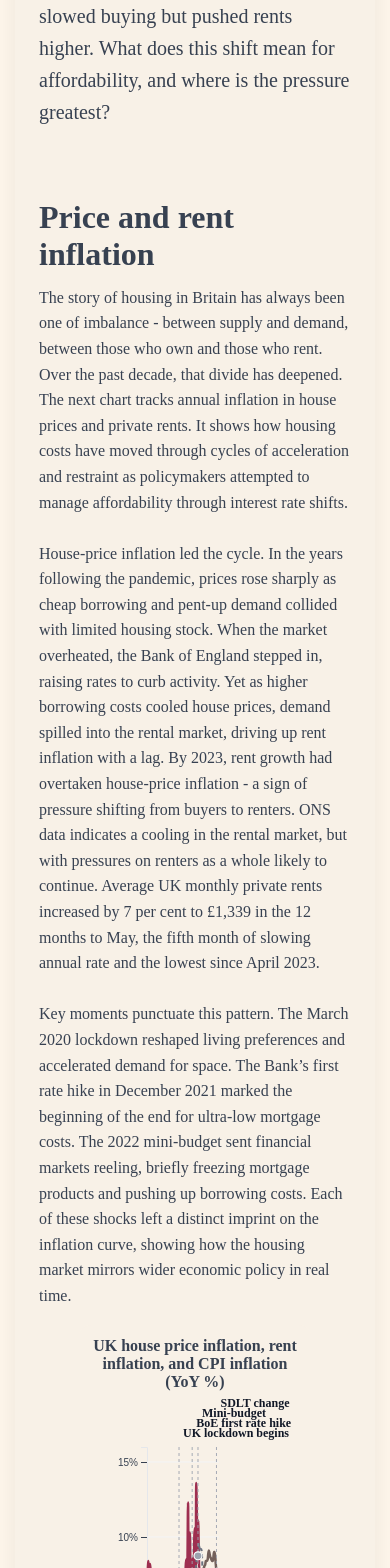
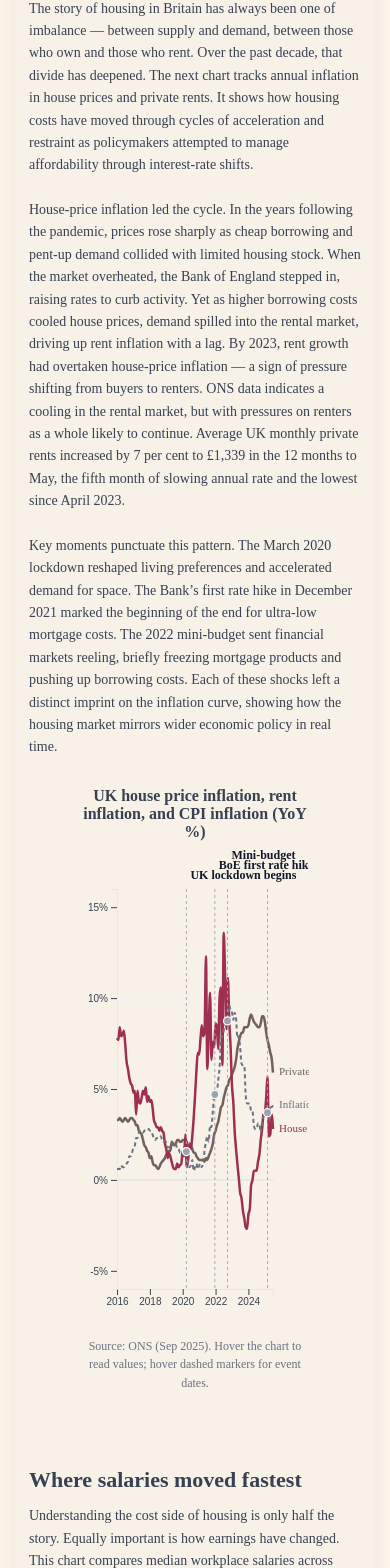
Before and after one commit to victoriaehrlich/london-housing, a React (Vite) app: page / in a window 390 px wide. Shown: the part 412-1980 px from the top of the page. Built offline with nearby package versions, Linux system fonts and the light colour scheme.

Commit message:
Responsive tweaks: inflation + dumbbell + mobile CSS

```diff
--- a/src/App.jsx
+++ b/src/App.jsx
@@ -18,9 +18,11 @@ export default function App() {
         padding: "6vh 2vw",
       }}
     >
+      {/* 🧱 Outer content card — mobile styles will pick this up */}
       <div
+        className="card"
         style={{
-          width: "clamp(360px, 90vw, 1100px)",
+          width: "clamp(360px, 90vw, 1200px)",
           margin: "0 auto",
           background: "#f8f1e7",
           borderRadius: 10,
@@ -28,8 +30,9 @@ export default function App() {
           padding: "24px 24px",
         }}
       >
-        {/*  Title + Intro  */}
+        {/* --- Title + Intro --- */}
         <section
+          className="section"
           style={{
             marginBottom: "6vh",
             color: "#1f2937",
@@ -67,32 +70,20 @@ export default function App() {
           </div>
         </section>
 
-        {/*  Section: Inflation chart  */}
-        <section style={{ margin: "6vh 0", color: "#374151" }}>
+        {/* --- Section: Inflation chart --- */}
+        <section className="section" style={{ margin: "6vh 0", color: "#374151" }}>
           <div style={{ maxWidth: TEXT_MAX, margin: "0 auto" }}>
-            <h2
-              style={{
-                fontSize: 32,
-                marginBottom: 12,
-                textAlign: "left",
-              }}
-            >
+            <h2 style={{ fontSize: 32, marginBottom: 12, textAlign: "left" }}>
               Price and rent inflation
             </h2>
 
-            <p
-              style={{
-                lineHeight: 1.6,
-                textAlign: "left",
-                margin: 0,
-              }}
-            >
-              The story of housing in Britain has always been one of imbalance - between
+            <p style={{ lineHeight: 1.6, textAlign: "left", margin: 0 }}>
+              The story of housing in Britain has always been one of imbalance — between
               supply and demand, between those who own and those who rent. Over the past
               decade, that divide has deepened. The next chart tracks annual inflation in
               house prices and private rents. It shows how housing costs have moved through
               cycles of acceleration and restraint as policymakers attempted to manage
-              affordability through interest rate shifts.
+              affordability through interest-rate shifts.
               <br />
               <br />
               House-price inflation led the cycle. In the years following the pandemic,
@@ -100,11 +91,11 @@ export default function App() {
               limited housing stock. When the market overheated, the Bank of England stepped
               in, raising rates to curb activity. Yet as higher borrowing costs cooled house
               prices, demand spilled into the rental market, driving up rent inflation with
-              a lag. By 2023, rent growth had overtaken house-price inflation - a sign of
-              pressure shifting from buyers to renters. ONS data indicates a cooling in the rental
-              market, but with pressures on renters as a whole likely to continue. Average UK
-              monthly private rents increased by 7 per cent to £1,339 in the 12 months to May,
-              the fifth month of slowing annual rate and the lowest since April 2023.
+              a lag. By 2023, rent growth had overtaken house-price inflation — a sign of
+              pressure shifting from buyers to renters. ONS data indicates a cooling in the
+              rental market, but with pressures on renters as a whole likely to continue.
+              Average UK monthly private rents increased by 7 per cent to £1,339 in the 12 months
+              to May, the fifth month of slowing annual rate and the lowest since April 2023.
               <br />
               <br />
               Key moments punctuate this pattern. The March 2020 lockdown reshaped living
@@ -117,37 +108,24 @@ export default function App() {
             </p>
           </div>
 
-          <div style={{ maxWidth: CHART_MAX, margin: "12px auto 0" }}>
+          <div style={{ maxWidth: "100%", margin: "12px auto 0" }}>
             <InflationYoYTwoSeries />
           </div>
         </section>
 
-        {/*  Section: Salary Dumbbell  */}
-        <section style={{ margin: "6vh 0", color: "#374151" }}>
+        {/* --- Section: Salary Dumbbell --- */}
+        <section className="section" style={{ margin: "6vh 0", color: "#374151" }}>
           <div style={{ maxWidth: TEXT_MAX, margin: "0 auto" }}>
-            <h2
-              style={{
-                fontSize: 28,
-                marginBottom: 12,
-                textAlign: "left",
-              }}
-            >
+            <h2 style={{ fontSize: 28, marginBottom: 12, textAlign: "left" }}>
               Where salaries moved fastest
             </h2>
 
-            <p
-              style={{
-                lineHeight: 1.6,
-                textAlign: "left",
-                margin: 0,
-              }}
-            >
+            <p style={{ lineHeight: 1.6, textAlign: "left", margin: 0 }}>
               Understanding the cost side of housing is only half the story. Equally
               important is how earnings have changed. This chart compares median workplace
               salaries across London’s boroughs between 2022 and 2024. Over that period, the
-              average borough saw a 13 per cent rise in pay - an increase roughly in line with
-              cumulative inflation at its peak, but one that masks striking local
-              disparities.
+              average borough saw a 13 per cent rise in pay — roughly in line with cumulative
+              inflation at its peak, but one that masks striking local disparities.
               <br />
               <br />
               In some areas, wage growth outpaced inflation, offering a modest cushion
@@ -160,40 +138,28 @@ export default function App() {
               The connection between income and housing is critical. When house-price
               inflation slows but rents climb, stagnant wages can push more households into
               financial strain. By visualising salary growth before mapping affordability,
-              we reveal the underlying tension between income and cost - a prelude to the next
-              chart.
+              we reveal the underlying tension between income and cost — a prelude to the
+              next chart.
             </p>
           </div>
 
-          <div style={{ maxWidth: CHART_MAX, margin: "12px auto 0" }}>
+          <div style={{ maxWidth: "100%", margin: "12px auto 0" }}>
             <SalaryDumbbell fromYear={2022} toYear={2024} />
           </div>
         </section>
 
-        {/*  Section: London intro  */}
-        <section style={{ margin: "6vh 0", color: "#374151" }}>
+        {/* --- Section: London intro --- */}
+        <section className="section" style={{ margin: "6vh 0", color: "#374151" }}>
           <div style={{ maxWidth: TEXT_MAX, margin: "0 auto" }}>
-            <h2
-              style={{
-                fontSize: 28,
-                marginBottom: 12,
-                textAlign: "left",
-              }}
-            >
+            <h2 style={{ fontSize: 28, marginBottom: 12, textAlign: "left" }}>
               Zooming in on London
             </h2>
 
-            <p
-              style={{
-                lineHeight: 1.6,
-                textAlign: "left",
-                margin: 0,
-              }}
-            >
+            <p style={{ lineHeight: 1.6, textAlign: "left", margin: 0 }}>
               At the national level, housing trends can seem abstract. But at the city
               scale, the consequences are tangible. London’s boroughs offer a detailed
               snapshot of where affordability pressure is most acute. The heatmap below
-              compares each borough’s affordability ratio - the relationship between median
+              compares each borough’s affordability ratio — the relationship between median
               house price and local earnings.
               <br />
               <br />
@@ -212,8 +178,8 @@ export default function App() {
           </div>
         </section>
 
-        {/*  Section: London Heatmap  */}
-        <div style={{ maxWidth: CHART_MAX, margin: "12px auto 0" }}>
+        {/* --- Section: London Heatmap --- */}
+        <div style={{ maxWidth: "100%", margin: "12px auto 0" }}>
           <LondonHeatmap />
         </div>
       </div>
--- a/src/charts/InflationYoYTwoSeries.jsx
+++ b/src/charts/InflationYoYTwoSeries.jsx
@@ -32,10 +32,11 @@ export default function InflationYoYTwoSeries() {
   // Responsive size from container
   const cw = useContainerSize(wrapRef, 840);
   const isSmall = cw < 520;
+
   const DIMS = {
     w: cw,
-    h: isSmall ? 420 : 700,
-    m: { t: 48, r: isSmall ? 80 : 120, b: isSmall ? 42 : 60, l: isSmall ? 56 : 80 },
+    h: isSmall ? 480 : 700,                  // a touch taller on phones
+   m: { t: 40, r: isSmall ? 36 : 100, b: 40, l: isSmall ? 36 : 80 }, // tighter side margins on phones
   };
 
   // ---- Load & join datasets ----
@@ -123,8 +124,8 @@ export default function InflationYoYTwoSeries() {
       .nice()
       .range([DIMS.h - DIMS.m.b, DIMS.m.t]);
 
-    const bottomTicks = isSmall ? 5 : 7;
-    const leftTicks   = isSmall ? 5 : 7;
+    const bottomTicks = isSmall ? 4 : 7;
+    const leftTicks   = isSmall ? 4 : 7;
 
     // Axes
     svg.append("g")
@@ -322,7 +323,7 @@ export default function InflationYoYTwoSeries() {
         UK house price inflation, rent inflation, and CPI inflation (YoY %)
       </figcaption>
 
-      <div ref={wrapRef} style={{ position: "relative" }}>
+      <div ref={wrapRef} style={{ position: "relative", width: "100%" }}>
         <svg ref={ref} />
         <div
           id="hpi-tooltip"
--- a/src/charts/SalaryDumbbell.jsx
+++ b/src/charts/SalaryDumbbell.jsx
@@ -1,11 +1,10 @@
 // src/charts/SalaryDumbbell.jsx
 import React from "react";
 import * as d3 from "d3";
+import { useContainerSize } from "../hooks/useContainerSize";
 
 const prefix = import.meta.env.BASE_URL;
-
 const CSV_URL = `${prefix}ldn_salary_growth.csv`; // rows where Metric = "salary"
-const DIMS = { w: 1100, h: 900, m: { t: 40, r: 160, b: 50, l: 260 } };
 
 function parsePounds(v) {
   if (v == null) return NaN;
@@ -15,10 +14,21 @@ function parsePounds(v) {
 }
 
 export default function SalaryDumbbell({ fromYear = 2022, toYear = 2024 }) {
+  const wrapRef = React.useRef(null);
   const svgRef = React.useRef(null);
   const tipRef = React.useRef(null);
   const [rows, setRows] = React.useState([]);
   const [err, setErr] = React.useState("");
+
+  // Track container width for responsiveness
+  const cw = useContainerSize(wrapRef, 840);
+  const isSmall = cw < 480;
+
+  const DIMS = {
+    w: cw,
+    h: isSmall ? 560 : 900,
+    m: { t: 32, r: isSmall ? 100 : 160, b: 40, l: isSmall ? 120 : 260 },
+  };
 
   // Load + prep
   React.useEffect(() => {
@@ -28,7 +38,8 @@ export default function SalaryDumbbell({ fromYear = 2022, toYear = 2024 }) {
         const salaryRows = raw.filter(
           (r) => String(r.Metric ?? r.metric ?? "").toLowerCase() === "salary"
         );
-        const fy = String(fromYear), ty = String(toYear);
+        const fy = String(fromYear),
+          ty = String(toYear);
 
         const data = salaryRows
           .map((r) => {
@@ -66,7 +77,12 @@ export default function SalaryDumbbell({ fromYear = 2022, toYear = 2024 }) {
       .style("display", "block");
 
     if (err) {
-      svg.append("text").attr("x", 20).attr("y", 40).attr("fill", "crimson").text(err);
+      svg
+        .append("text")
+        .attr("x", 20)
+        .attr("y", 40)
+        .attr("fill", "crimson")
+        .text(err);
       return;
     }
     if (!rows.length) {
@@ -75,14 +91,16 @@ export default function SalaryDumbbell({ fromYear = 2022, toYear = 2024 }) {
     }
 
     const names = rows.map((d) => d.name);
-    const y = d3.scaleBand()
+    const y = d3
+      .scaleBand()
       .domain(names)
       .range([DIMS.m.t, DIMS.h - DIMS.m.b])
       .padding(0.4);
 
     const xs = rows.flatMap((d) => [d.a, d.b]);
     const [minX, maxX] = d3.extent(xs);
-    const x = d3.scaleLinear()
+    const x = d3
+      .scaleLinear()
       .domain([
         Math.floor((minX ?? 0) * 0.95),
         Math.ceil((maxX ?? 1) * 1.05),
@@ -94,23 +112,31 @@ export default function SalaryDumbbell({ fromYear = 2022, toYear = 2024 }) {
     const fmtSigned = d3.format("+,.0f");
 
     // Axes
-    svg.append("g")
+    svg
+      .append("g")
       .attr("transform", `translate(0,${DIMS.h - DIMS.m.b})`)
-      .call(d3.axisBottom(x).ticks(6).tickFormat((d) => `£${fmtGBP(d)}`))
+      .call(
+        d3
+          .axisBottom(x)
+          .ticks(isSmall ? 4 : 6)
+          .tickFormat((d) => `£${fmtGBP(d)}`)
+      )
       .select(".domain")
       .attr("stroke", "#e5e7eb");
 
-    svg.append("g")
+    svg
+      .append("g")
       .attr("transform", `translate(${DIMS.m.l},0)`)
       .call(d3.axisLeft(y))
       .select(".domain")
       .attr("stroke", "#e5e7eb");
 
     // Grid
-    svg.append("g")
+    svg
+      .append("g")
       .attr("stroke", "#f3f4f6")
       .selectAll("line")
-      .data(x.ticks(6))
+      .data(x.ticks(isSmall ? 4 : 6))
       .join("line")
       .attr("x1", (d) => x(d))
       .attr("x2", (d) => x(d))
@@ -118,20 +144,25 @@ export default function SalaryDumbbell({ fromYear = 2022, toYear = 2024 }) {
       .attr("y2", DIMS.h - DIMS.m.b);
 
     // Row groups
-    const gRows = svg.append("g")
+    const gRows = svg
+      .append("g")
       .selectAll("g.row")
       .data(rows)
       .join("g")
       .attr("class", "row")
-      .attr("transform", (d) => `translate(0, ${y(d.name) + y.bandwidth() / 2})`);
+      .attr(
+        "transform",
+        (d) => `translate(0, ${y(d.name) + y.bandwidth() / 2})`
+      );
 
     const baseStroke = "#cbd5e1";
     const hiStroke = "#73605b";
     const cA = "#94a3b8";
     const cB = "#9e2f50";
 
-    // Visible connector
-    gRows.append("line")
+    // Connector lines
+    gRows
+      .append("line")
       .attr("class", "connector")
       .attr("x1", (d) => x(d.a))
       .attr("x2", (d) => x(d.b))
@@ -140,8 +171,9 @@ export default function SalaryDumbbell({ fromYear = 2022, toYear = 2024 }) {
       .attr("stroke", baseStroke)
       .attr("stroke-width", 2);
 
-    // Wide hitline for hover (over the connector only)
-    gRows.append("line")
+    // Wide invisible hover area
+    gRows
+      .append("line")
       .attr("class", "hitline")
       .attr("x1", (d) => x(d.a))
       .attr("x2", (d) => x(d.b))
@@ -156,7 +188,7 @@ export default function SalaryDumbbell({ fromYear = 2022, toYear = 2024 }) {
         g.selectAll(".dotA,.dotB").attr("r", 6.5);
         showTip(event, d);
       })
-      .on("mousemove", function (event, d) { showTip(event, d); })
+      .on("mousemove", (event, d) => showTip(event, d))
       .on("mouseleave", function () {
         const g = d3.select(this.parentNode);
         g.select(".connector").attr("stroke", baseStroke).attr("stroke-width", 2);
@@ -165,48 +197,49 @@ export default function SalaryDumbbell({ fromYear = 2022, toYear = 2024 }) {
       });
 
     // Dots
-    gRows.append("circle")
+    const dotEvents = {
+      mouseenter(event, d) {
+        const g = d3.select(this.parentNode);
+        g.select(".connector").attr("stroke", hiStroke).attr("stroke-width", 3);
+        g.selectAll(".dotA,.dotB").attr("r", 6.5);
+        showTip(event, d);
+      },
+      mousemove(event, d) {
+        showTip(event, d);
+      },
+      mouseleave() {
+        const g = d3.select(this.parentNode);
+        g.select(".connector").attr("stroke", baseStroke).attr("stroke-width", 2);
+        g.selectAll(".dotA,.dotB").attr("r", 5);
+        hideTip();
+      },
+    };
+
+    gRows
+      .append("circle")
       .attr("class", "dotA")
       .attr("cx", (d) => x(d.a))
       .attr("cy", 0)
       .attr("r", 5)
       .attr("fill", cA)
-      .on("mouseenter", function (event, d) {
-        const g = d3.select(this.parentNode);
-        g.select(".connector").attr("stroke", hiStroke).attr("stroke-width", 3);
-        g.selectAll(".dotA,.dotB").attr("r", 6.5);
-        showTip(event, d);
-      })
-      .on("mousemove", function (event, d) { showTip(event, d); })
-      .on("mouseleave", function () {
-        const g = d3.select(this.parentNode);
-        g.select(".connector").attr("stroke", baseStroke).attr("stroke-width", 2);
-        g.selectAll(".dotA,.dotB").attr("r", 5);
-        hideTip();
-      });
+      .on("mouseenter", dotEvents.mouseenter)
+      .on("mousemove", dotEvents.mousemove)
+      .on("mouseleave", dotEvents.mouseleave);
 
-    gRows.append("circle")
+    gRows
+      .append("circle")
       .attr("class", "dotB")
       .attr("cx", (d) => x(d.b))
       .attr("cy", 0)
       .attr("r", 5)
       .attr("fill", cB)
-      .on("mouseenter", function (event, d) {
-        const g = d3.select(this.parentNode);
-        g.select(".connector").attr("stroke", hiStroke).attr("stroke-width", 3);
-        g.selectAll(".dotA,.dotB").attr("r", 6.5);
-        showTip(event, d);
-      })
-      .on("mousemove", function (event, d) { showTip(event, d); })
-      .on("mouseleave", function () {
-        const g = d3.select(this.parentNode);
-        g.select(".connector").attr("stroke", baseStroke).attr("stroke-width", 2);
-        g.selectAll(".dotA,.dotB").attr("r", 5);
-        hideTip();
-      });
+      .on("mouseenter", dotEvents.mouseenter)
+      .on("mousemove", dotEvents.mousemove)
+      .on("mouseleave", dotEvents.mouseleave);
 
-    // On-chart change labels
-    gRows.append("text")
+    // Change labels
+    gRows
+      .append("text")
       .attr("class", "delta")
       .attr("x", (d) => x(Math.max(d.a, d.b)) + 8)
       .attr("y", 0)
@@ -215,7 +248,7 @@ export default function SalaryDumbbell({ fromYear = 2022, toYear = 2024 }) {
       .attr("fill", "#0f172a")
       .text((d) => `£${fmtSigned(d.diff)}`);
 
-    // Tooltip helpers
+    // Tooltip
     function showTip(event, d) {
       const bbox = svgRef.current.getBoundingClientRect();
       const pageX = event.clientX - bbox.left;
@@ -234,16 +267,18 @@ export default function SalaryDumbbell({ fromYear = 2022, toYear = 2024 }) {
     function hideTip() {
       tip.style("display", "none");
     }
-  }, [rows, err, fromYear, toYear]);
+  }, [rows, err, fromYear, toYear, cw]);
 
   return (
     <figure style={{ background: "#f8f1e7", borderRadius: 12, padding: 12 }}>
-      <figcaption style={{ textAlign: "center", fontWeight: 600, marginBottom: 8 }}>
+      <figcaption
+        style={{ textAlign: "center", fontWeight: 600, marginBottom: 8 }}
+      >
         Borough salaries: change from {fromYear} to {toYear}
       </figcaption>
 
-      {/* Keep tooltip DOM in React to avoid removal issues */}
-      <div style={{ position: "relative" }}>
+      {/* Wrapper tracks width for resizing */}
+      <div ref={wrapRef} style={{ position: "relative", width: "100%" }}>
         <svg ref={svgRef} />
         <div
           ref={tipRef}
@@ -264,8 +299,16 @@ export default function SalaryDumbbell({ fromYear = 2022, toYear = 2024 }) {
         />
       </div>
 
-      <p style={{ fontSize: 12, color: "#121212ff", textAlign: "center" }}>
-        Source: ASHE workplace earnings (gross annual). Hover the line or dots to see levels and change.
+      <p
+        style={{
+          fontSize: 12,
+          color: "#121212ff",
+          textAlign: "center",
+          marginTop: 4,
+        }}
+      >
+        Source: ASHE workplace earnings (gross annual). Hover the line or dots to
+        see levels and change.
       </p>
     </figure>
   );
--- a/src/index.css
+++ b/src/index.css
@@ -7,3 +7,42 @@ html, body, #root {
 
 /* light background so centering is obvious */
 body { background: #f3f4f6; }
+
+/* MOBILE FRIENDLY TWEAKS   */
+
+@media (max-width: 640px) {
+  /* make text & layout more compact */
+  h1 {
+    font-size: 28px !important;
+    line-height: 1.15;
+  }
+  h2 {
+    font-size: 22px !important;
+  }
+  h3 {
+    font-size: 16px !important;
+    line-height: 1.4;
+  }
+  p {
+    font-size: 14px;
+    line-height: 1.55;
+  }
+
+  /* main content wrapper padding */
+  main {
+    padding: 4vh 3vw !important;
+  }
+
+  /* the inner card container */
+  .card {
+    padding: 14px !important;
+    border-radius: 8px !important;
+  }
+
+  /* slider thumb slightly larger for touch */
+  .range-neutral::-webkit-slider-thumb,
+  .range-neutral::-moz-range-thumb {
+    width: 18px;
+    height: 18px;
+  }
+}
```
Also changed, not shown: src/charts/RentLines.jsx (+4 -6 lines).
